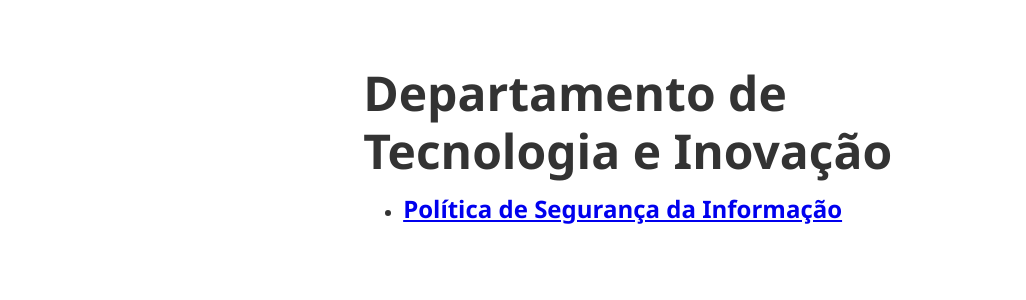
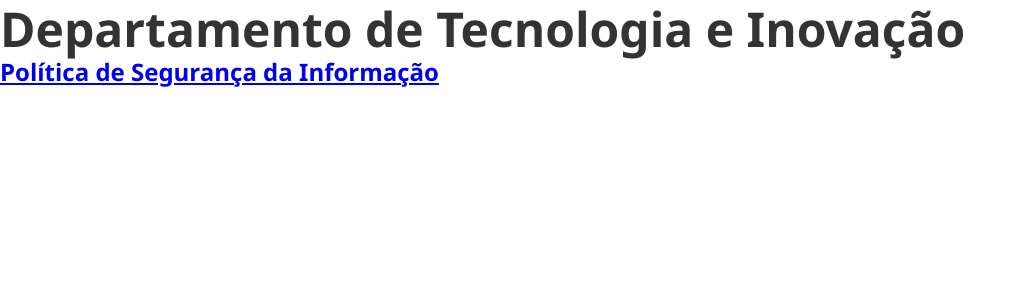
Before and after one commit to pmsbs/pmsbs.github.io, a Jekyll site: the page built from index.md, in a window 1280 px wide. Shown: the top 300 px of the page, without its empty margins (0-1026 px from the left). Built offline with Jekyll 4.4.1, drawn with Linux system fonts in a browser that asks for light colours.

Commit message:
Create article layout

```diff
--- a/_layouts/default.html
+++ b/_layouts/default.html
@@ -7,10 +7,6 @@
     <link rel="stylesheet" href="{{ "/assets/css/main.css" | relative_url }}">
   </head>
   <body>
-    <article class="article">
-      <div class="article__inner">
-        {{ content }}
-      </div>
-    </article>
+    {{ content }}
   </body>
 </html>
--- a/index.md
+++ b/index.md
@@ -5,4 +5,4 @@ title: "Departamento de Tecnologia e Inovação"
 
 # Departamento de Tecnologia e Inovação
 
-- ## [Política de Segurança da Informação](/politica-seguranca-informacao)
+## [Política de Segurança da Informação](/politica-seguranca-informacao)
```
Also changed, not shown: _layouts/article.html (added, +8 -0 lines), politica-seguranca-informacao.md (+1 -1 lines).
